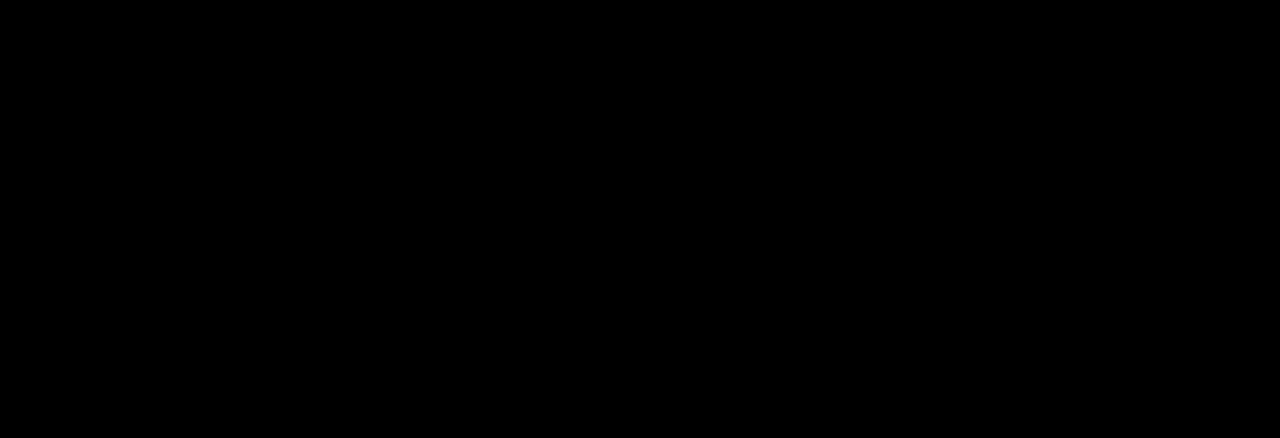
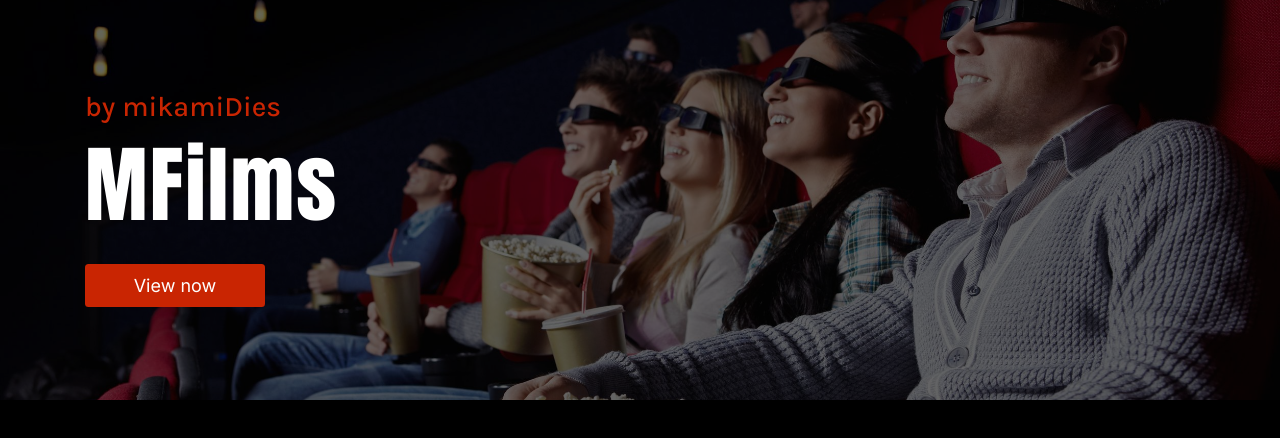
Before and after one commit to mikamidies/MMovies, a Nuxt app: page / in a window 1280 px wide. Shown: the top 438 px of the page. Built offline with nearby package versions, Linux system fonts and the light colour scheme.

Commit message:
Home Header provided

```diff
--- a/assets/css/base.css
+++ b/assets/css/base.css
@@ -4,10 +4,14 @@
   --regular-first: 'Inter';
   --regular-sec: 'Karla';
   --decor: 'Anton';
+
+  --red: #c92502;
+  --red-dark: #891b02;
 }
 body {
   background: black;
   color: white;
+  font-family: var(--regular-first);
 }
 html {
   scroll-behavior: smooth;
--- /dev/null
+++ b/components/HomeHeader.vue
@@ -0,0 +1,68 @@
+<template>
+  <div class="wrap">
+    <div class="container content">
+      <p class="suptitle">by mikamiDies</p>
+
+      <h1 class="title">MFilms</h1>
+      <button class="btn">View now</button>
+    </div>
+  </div>
+</template>
+
+<script>
+export default {}
+</script>
+
+<style scoped>
+.wrap {
+  height: 100%;
+  min-height: 50vh;
+  background-image: url('@/assets/img/home.jpg');
+  background-position: center;
+  background-repeat: no-repeat;
+  background-size: cover;
+  position: relative;
+  display: flex;
+  align-items: center;
+}
+.wrap::after {
+  content: '';
+  position: absolute;
+  height: 100%;
+  width: 100%;
+  top: 0;
+  left: 0;
+  background: rgba(0, 0, 0, 0.6);
+}
+.content {
+  position: relative;
+  z-index: 9;
+}
+.suptitle {
+  color: var(--red);
+  font-size: 2rem;
+  font-weight: 500;
+  font-family: var(--regular-sec);
+  margin-bottom: 1rem;
+}
+.title {
+  margin-bottom: 2rem;
+  font-size: 6rem;
+  font-weight: 500;
+  font-family: var(--decor);
+  letter-spacing: 2px;
+}
+.btn {
+  padding: 0.5rem;
+  background: var(--red);
+  color: white;
+  width: 180px;
+  font-size: 18px;
+  transition: 0.4s;
+}
+.btn:focus,
+.btn:hover {
+  box-shadow: none;
+  background: var(--red-dark);
+}
+</style>
--- a/pages/index.vue
+++ b/pages/index.vue
@@ -1,9 +1,13 @@
 <template>
-  <div></div>
+  <div>
+    <HomeHeader />
+  </div>
 </template>
 
 <script>
+import HomeHeader from '~/components/HomeHeader.vue'
 export default {
   name: 'IndexPage',
+  components: { HomeHeader },
 }
 </script>
```
Also changed, not shown: assets/img/home.jpg (added).
